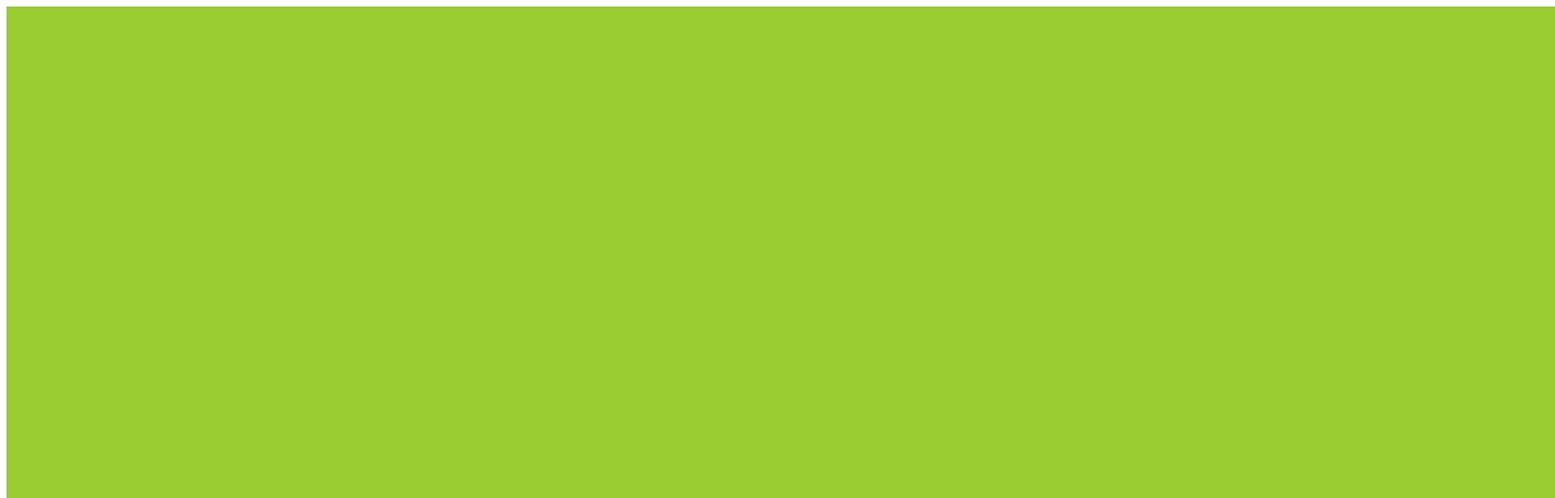
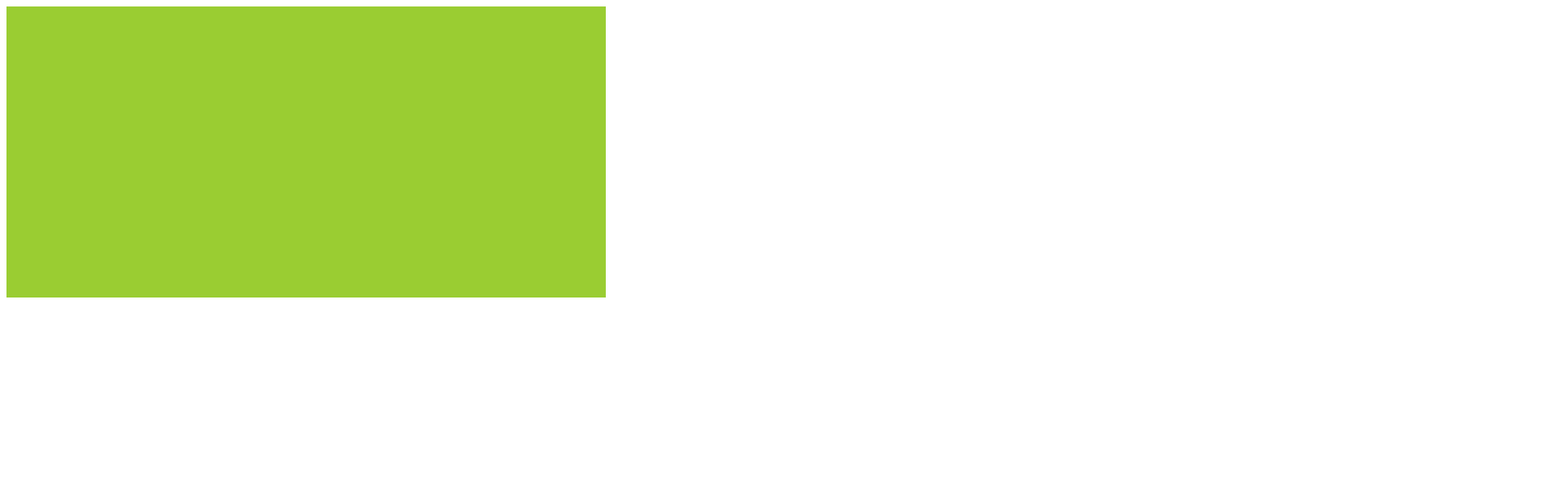
Before and after one commit to minepinetwork/wlcome.pi.github.io, a plain HTML site: page index.html in a window 1280 px wide. Shown: the top 616 px of the page at 81% size, 1920 px wide, since content can reach past the window. Drawn offline with Linux system fonts and the light colour scheme.

Commit message:
screen size

```diff
--- a/index.html
+++ b/index.html
@@ -10,8 +10,8 @@
 		}
 		.displayheight{
 			background-color: yellowgreen;
-			height: 1080px;
-			width: 2408px;
+			height: 360px;
+			width: 740px;
 		}
 	</style>
 </head>
```
